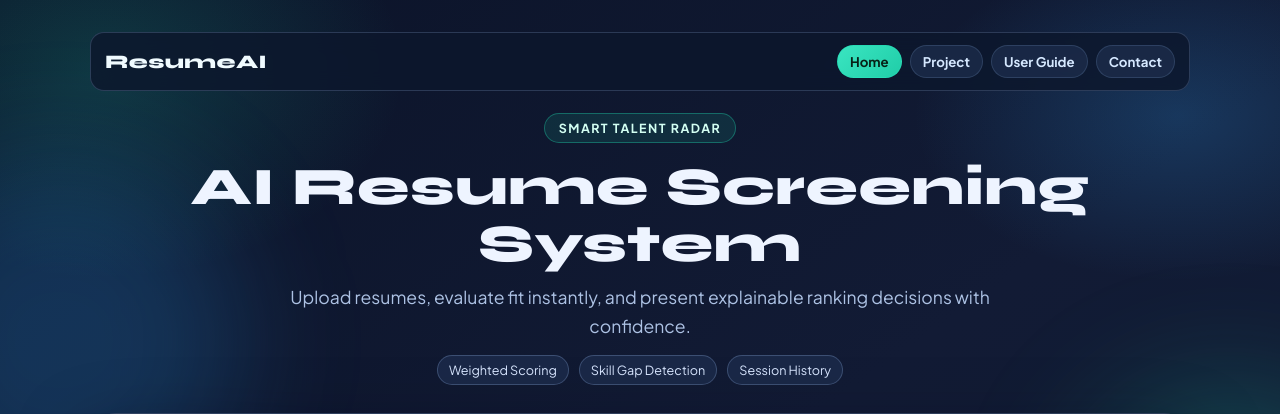
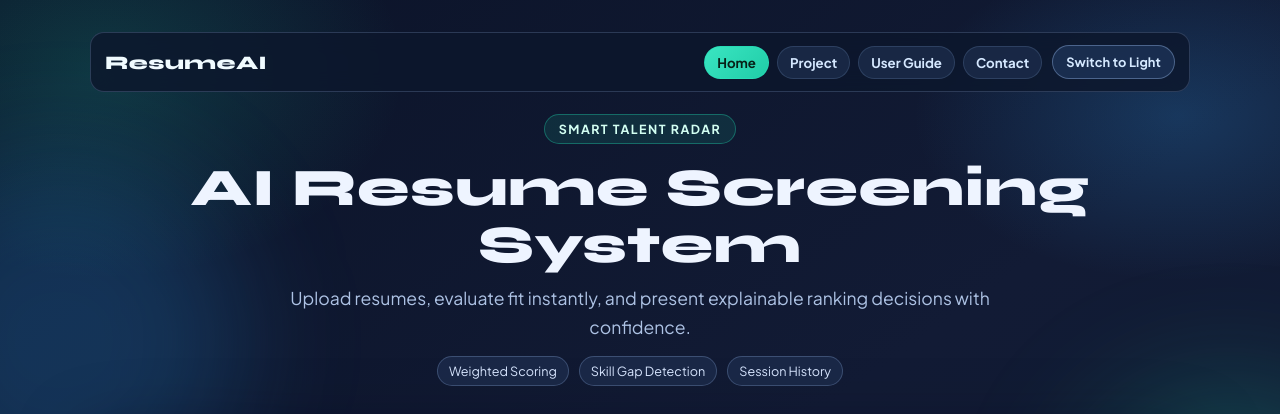
Before and after one commit to Kartikshri234/Resume-Analysis-, a Flask app: page / in a window 1280 px wide. Shown: the top 414 px of the page. Run offline with Flask 3, Linux system fonts and the light colour scheme; data that the repository does not hold is empty.

Commit message:
Add light and dark theme toggle in header

```diff
--- a/static/css/style.css
+++ b/static/css/style.css
@@ -92,6 +92,28 @@ body::after {
     display: flex;
     flex-wrap: wrap;
     gap: 8px;
+}
+
+.nav-actions {
+    display: flex;
+    align-items: center;
+    gap: 10px;
+    flex-wrap: wrap;
+}
+
+.theme-toggle {
+    border-radius: 999px;
+    padding: 8px 13px;
+    font-size: 0.8rem;
+    border: 1px solid rgba(146, 179, 225, 0.42);
+    color: #d5e9ff;
+    background: rgba(29, 49, 84, 0.86);
+    box-shadow: none;
+}
+
+.theme-toggle:hover {
+    border-color: rgba(49, 169, 255, 0.7);
+    background: rgba(36, 61, 102, 0.95);
 }
 
 .nav-links a {
--- /dev/null
+++ b/static/js/theme.js
@@ -0,0 +1,38 @@
+const THEME_STORAGE_KEY = "resume_theme";
+const rootElement = document.documentElement;
+const toggleButton = document.getElementById("themeToggle");
+
+function getCurrentTheme() {
+    const activeTheme = rootElement.getAttribute("data-theme");
+    if (activeTheme === "light" || activeTheme === "dark") {
+        return activeTheme;
+    }
+    return "dark";
+}
+
+function setButtonLabel(theme) {
+    if (!toggleButton) {
+        return;
+    }
+
+    toggleButton.textContent = theme === "light" ? "Switch to Dark" : "Switch to Light";
+    toggleButton.setAttribute("aria-pressed", theme === "light" ? "true" : "false");
+}
+
+function applyTheme(theme) {
+    rootElement.setAttribute("data-theme", theme);
+    setButtonLabel(theme);
+    try {
+        localStorage.setItem(THEME_STORAGE_KEY, theme);
+    } catch (error) {
+        // Ignore storage write errors.
+    }
+}
+
+if (toggleButton) {
+    setButtonLabel(getCurrentTheme());
+    toggleButton.addEventListener("click", () => {
+        const nextTheme = getCurrentTheme() === "light" ? "dark" : "light";
+        applyTheme(nextTheme);
+    });
+}
--- a/templates/base.html
+++ b/templates/base.html
@@ -4,6 +4,18 @@
     <meta charset="UTF-8">
     <meta name="viewport" content="width=device-width, initial-scale=1.0">
     <title>{{ page_title or 'AI Resume Screening' }} | AI Resume Screening</title>
+    <script>
+        (function () {
+            try {
+                var savedTheme = localStorage.getItem("resume_theme");
+                if (savedTheme === "light" || savedTheme === "dark") {
+                    document.documentElement.setAttribute("data-theme", savedTheme);
+                }
+            } catch (error) {
+                // Ignore storage access errors.
+            }
+        })();
+    </script>
     <link rel="preconnect" href="https://fonts.googleapis.com">
     <link rel="preconnect" href="https://fonts.gstatic.com" crossorigin>
     <link href="https://fonts.googleapis.com/css2?family=Plus+Jakarta+Sans:wght@400;500;600;700;800&family=Syne:wght@600;700;800&display=swap" rel="stylesheet">
@@ -13,12 +25,15 @@
     <main class="page">
         <header class="top-nav">
             <a class="brand" href="{{ url_for('index') }}">ResumeAI</a>
+            <div class="nav-actions">
                 <nav class="nav-links">
                     <a href="{{ url_for('index') }}" class="{% if request.endpoint == 'index' %}active{% endif %}">Home</a>
                     <a href="{{ url_for('project_page') }}" class="{% if request.endpoint == 'project_page' %}active{% endif %}">Project</a>
                     <a href="{{ url_for('user_page') }}" class="{% if request.endpoint == 'user_page' %}active{% endif %}">User Guide</a>
                     <a href="{{ url_for('contact_page') }}" class="{% if request.endpoint == 'contact_page' %}active{% endif %}">Contact</a>
                 </nav>
+                <button type="button" id="themeToggle" class="theme-toggle" aria-label="Toggle theme">Switch to Light</button>
+            </div>
         </header>
 
         {% block content %}{% endblock %}
@@ -26,6 +41,7 @@
         <div class="footer-note">Created by Kartik Shrivastava</div>
     </main>
 
+    <script src="{{ url_for('static', filename='js/theme.js') }}"></script>
     {% block scripts %}{% endblock %}
 </body>
 </html>
```
Also changed, not shown: other parts of static/css/style.css (+139 -0 lines). Lines whose indentation alone changed are shown as unchanged.
